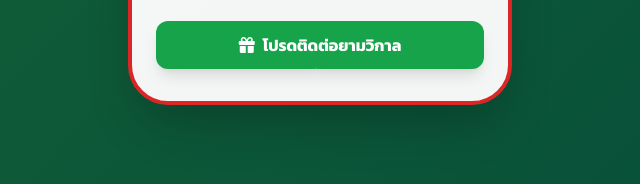
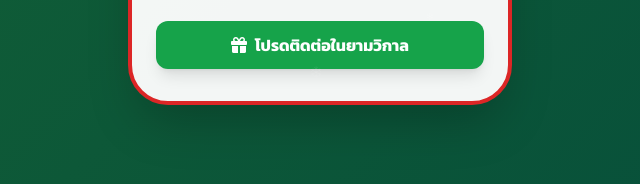
Before and after one commit to kittipong58020/website_cs, a plain HTML site: page index.html in a window 1280 px wide. Shown: the part 612-796 px from the top of the page, 320-960 px from the left. Drawn offline with nearby package versions, Linux system fonts and the light colour scheme.

Commit message:
Update index.html

```diff
--- a/index.html
+++ b/index.html
@@ -69,7 +69,7 @@
 
             <button class="mt-6 w-full py-3 bg-green-600 hover:bg-green-700 text-white font-bold rounded-xl transition-all shadow-lg flex items-center justify-center space-x-2">
                 <i class="fas fa-gift"></i>
-                <span>โปรดติดต่อยามวิกาล</span>
+                <span>โปรดติดต่อในยามวิกาล</span>
             </button>
         </div>
     </div>
```
